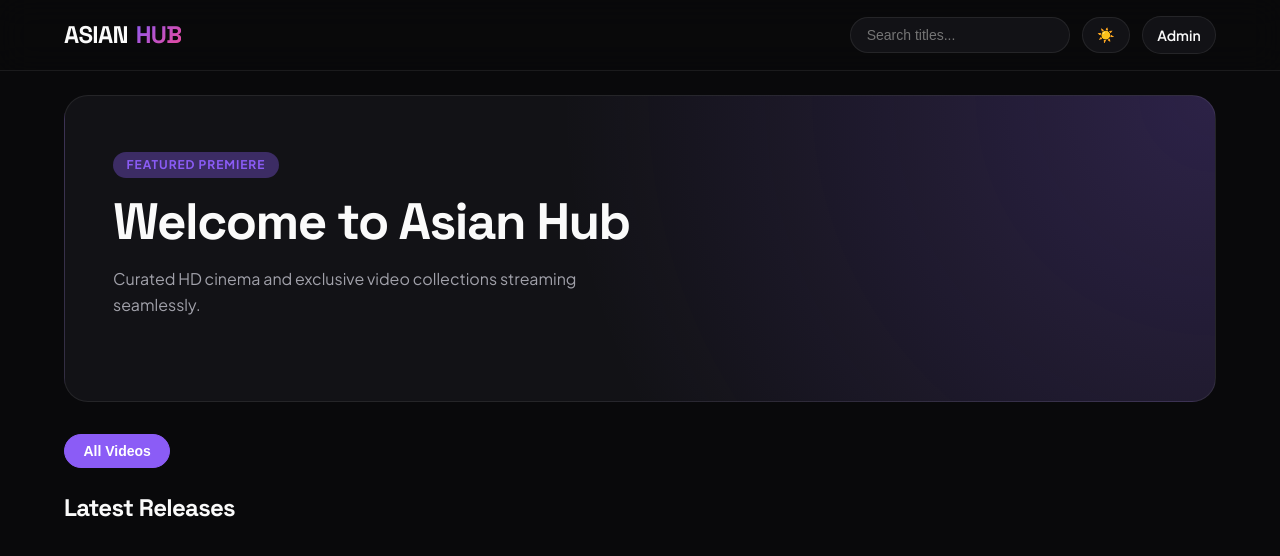
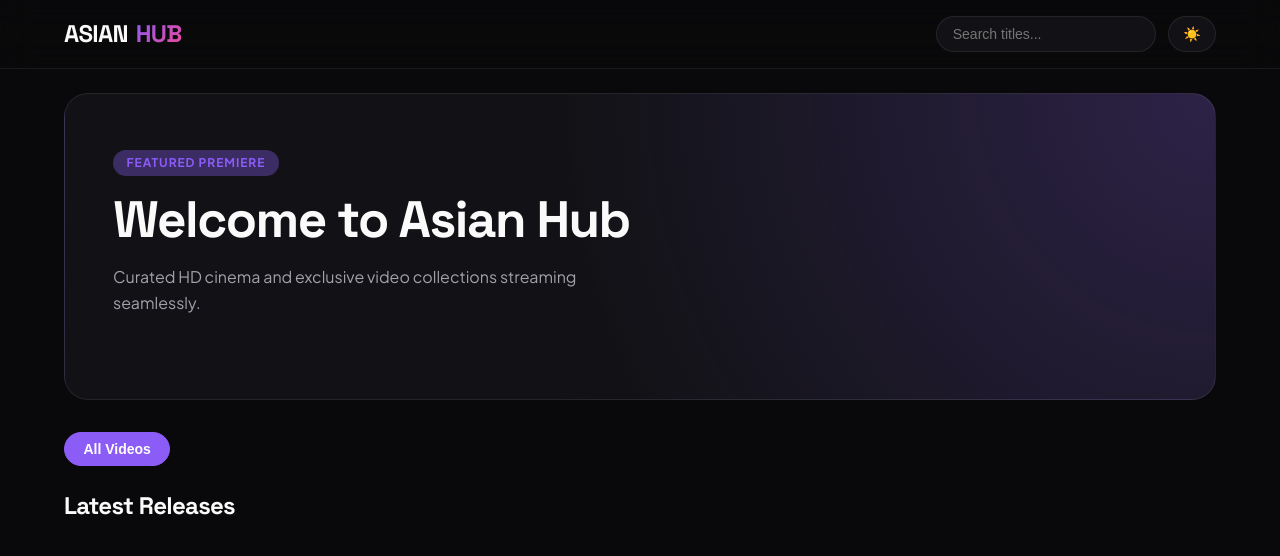
Before and after one commit to dc-sites/b, a plain HTML site: page index.html in a window 1280 px wide. Drawn offline with Linux system fonts and the light colour scheme; no server answers.

Commit message:
Update index.html

```diff
--- a/index.html
+++ b/index.html
@@ -14,7 +14,7 @@
     <div class="nav-actions">
       <input type="text" id="searchInput" class="search-input" placeholder="Search titles..." />
       <button id="themeToggle" class="icon-btn" title="Toggle Theme">☀️</button>
-      <a href="admin.html" class="icon-btn">Admin</a>
+
     </div>
   </nav>
 
```
